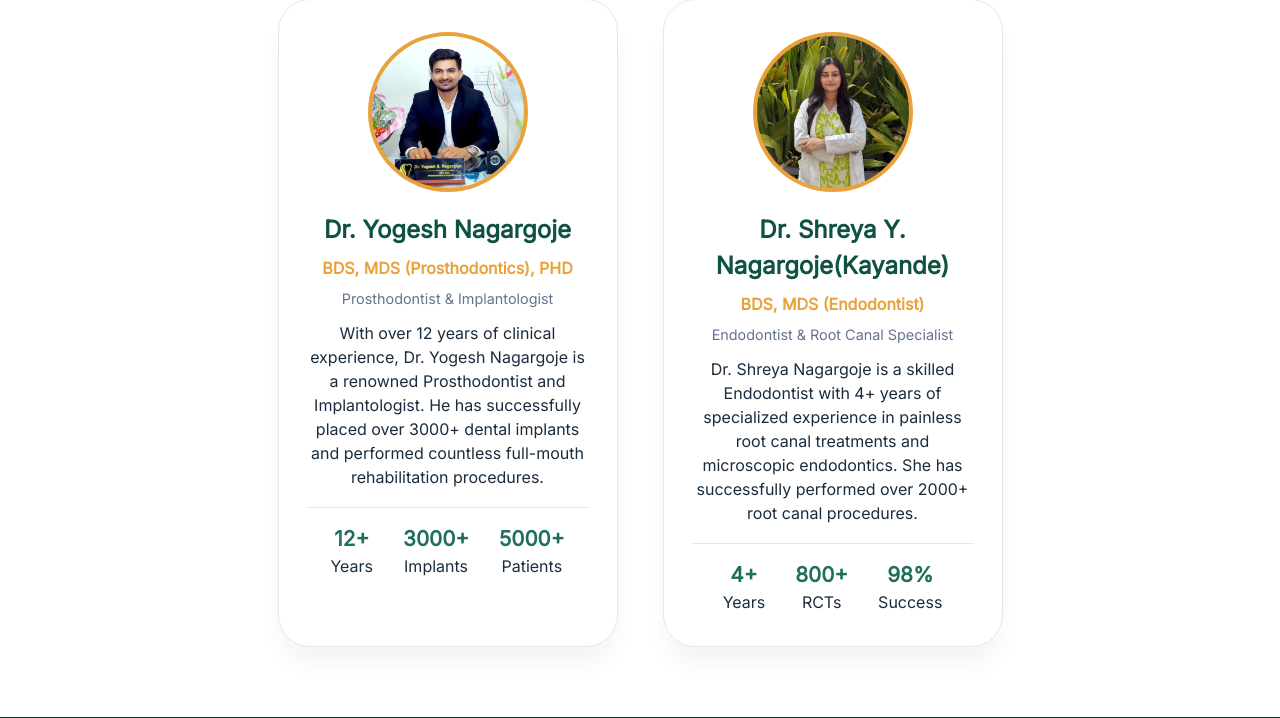
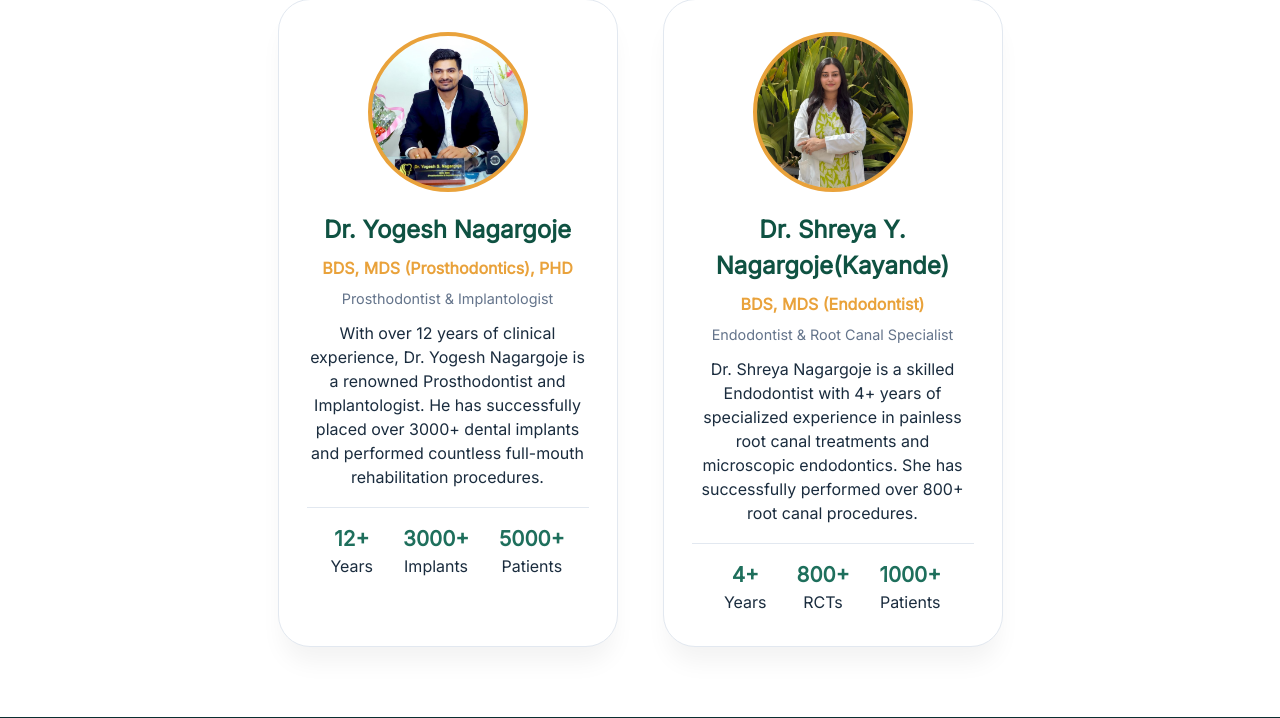
Before and after one commit to ShrutiKayande/dental-hub, a Flask app: page /doctors in a window 1280 px wide. Shown: the part 337-1055 px from the top of the page. Run offline with Flask 3, Linux system fonts and the light colour scheme.

Commit message:
Update doctors.html

```diff
--- a/templates/doctors.html
+++ b/templates/doctors.html
@@ -29,11 +29,11 @@
         <h3>Dr. Shreya Y. Nagargoje(Kayande)</h3>
         <div class="doctor-degree">BDS, MDS (Endodontist)</div>
         <div class="doctor-specialty">Endodontist & Root Canal Specialist</div>
-        <p>Dr. Shreya Nagargoje is a skilled Endodontist with 4+ years of specialized experience in painless root canal treatments and microscopic endodontics. She has successfully performed over 2000+ root canal procedures.</p>
+        <p>Dr. Shreya Nagargoje is a skilled Endodontist with 4+ years of specialized experience in painless root canal treatments and microscopic endodontics. She has successfully performed over 800+ root canal procedures.</p>
         <div class="doctor-stats">
           <div><span class="stat-number">4+</span><br>Years</div>
           <div><span class="stat-number">800+</span><br>RCTs</div>
-          <div><span class="stat-number">98%</span><br>Success</div>
+          <div><span class="stat-number">1000+</span><br>Patients</div>
         </div>
       </div>
     </div>
```
